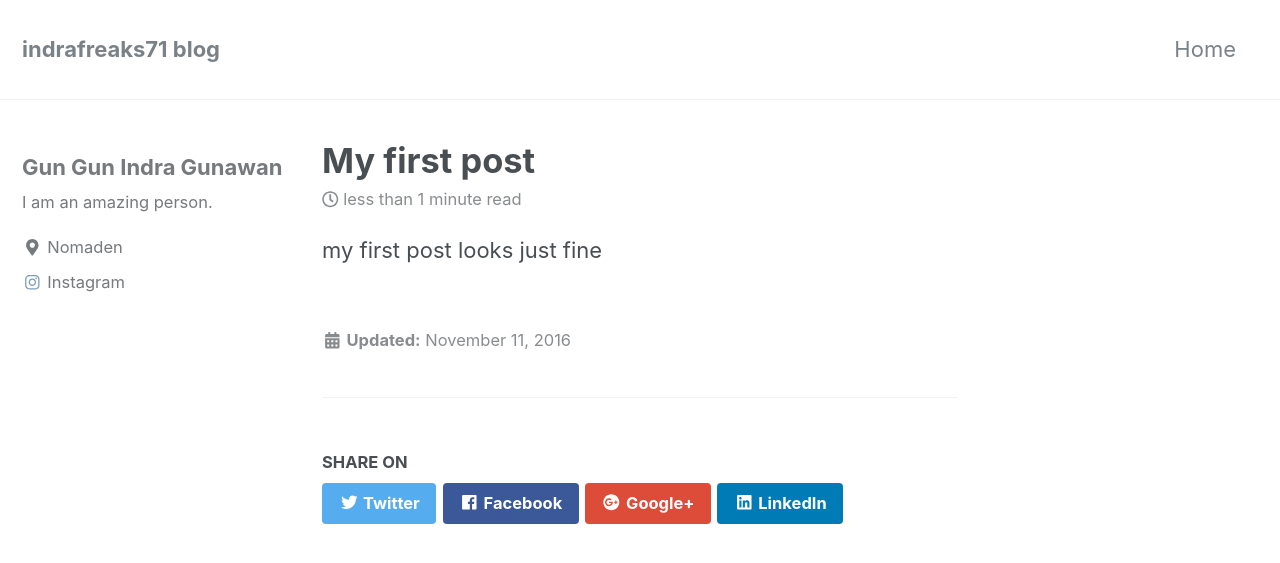
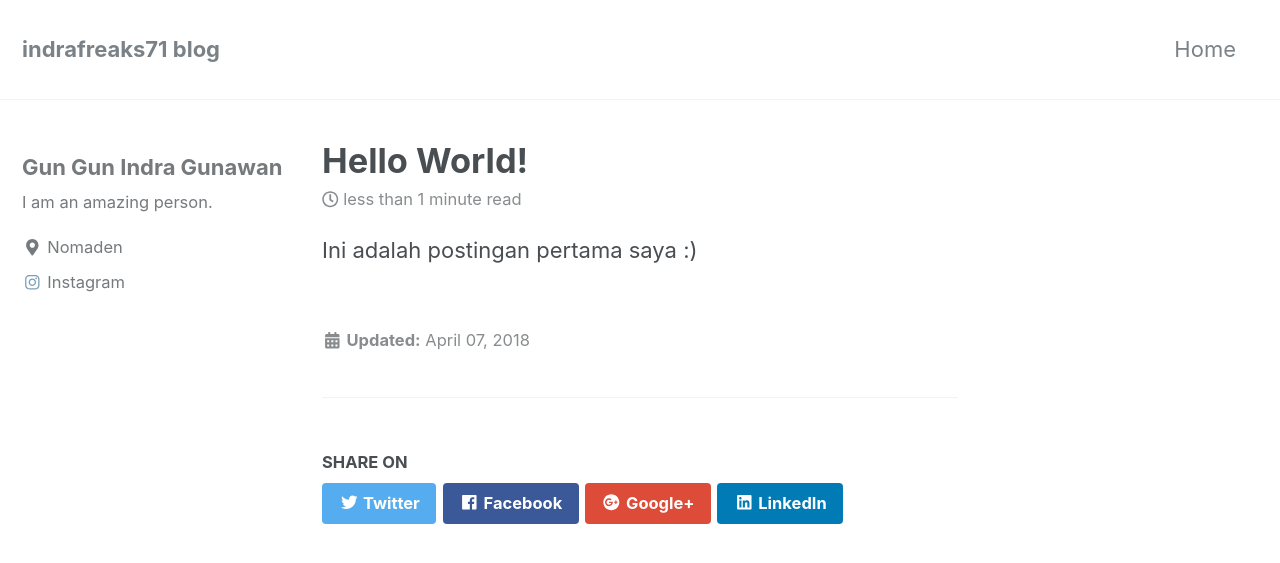
Before and after one commit to indrafreaks71/indrafreaks71.github.io, a Jekyll site: the page built from _posts/2018-04-07-test.md, in a window 1280 px wide and 900 px high. Shown: the top 563 px of the window. Built offline with Jekyll 4.4.1, drawn with Linux system fonts in a browser that asks for light colours; nearby versions of some CDN libraries; some of the changed text lies outside the part shown.

Commit message:
Edit Postingan

```diff
--- a/_posts/2018-04-07-test.md
+++ b/_posts/2018-04-07-test.md
@@ -1,7 +1,7 @@
 ---
 layout: single
-title:  "My first post"
-date:   2016-11-11
+title:  "Hello World!"
+date:   2018-04-07
 ---
 
-my first post looks just fine
+Ini adalah postingan pertama saya :)
```
